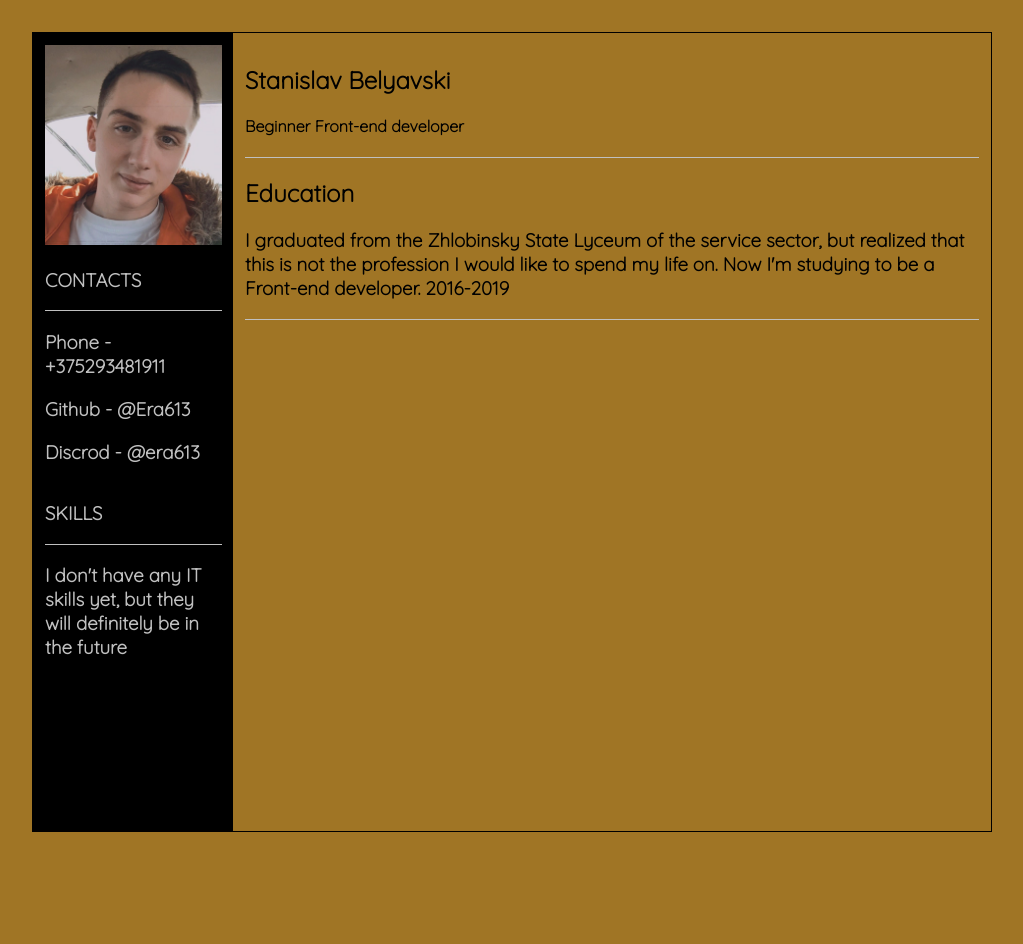
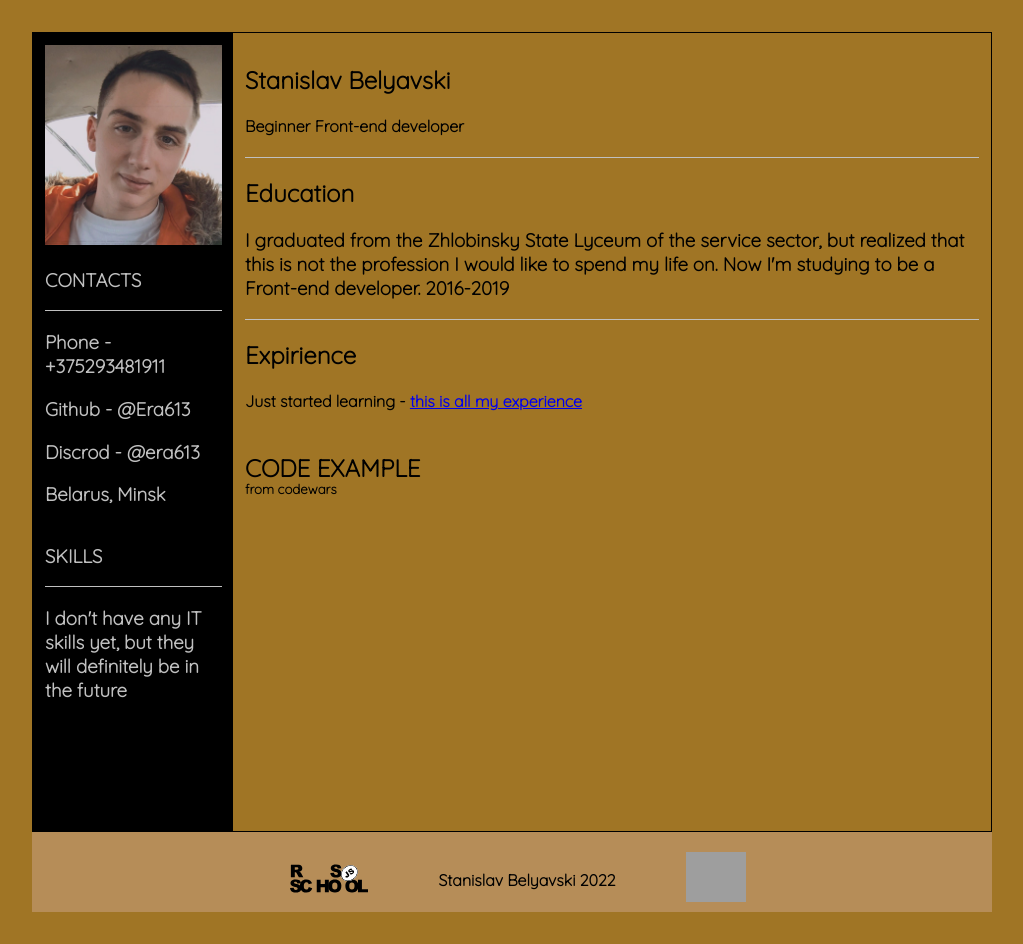
Before and after one commit to Era613/rsschool-cv, a plain HTML site: page index.html in a window 1280 px wide. Shown: the whole page, without its empty margins (128-1151 px from the left). Before the commit the page ends 864 px from the top, so only its background shows below. Drawn offline with Linux system fonts and the light colour scheme; grey boxes are pictures that could not be loaded.

Commit message:
feat: add footer

```diff
--- a/css/style.css
+++ b/css/style.css
@@ -73,3 +73,51 @@ body {
     width: 100%;
     background-color: silver;
 }
+
+
+.line_code {
+    height: 1px;
+    width: 100%;
+    background-color: silver);
+}
+
+.code_text {
+    margin-top: -3%;
+}
+
+.footer_container {
+    margin: 0 auto;
+    max-width: 1024px;
+    display: flex;
+    justify-content: space-around;
+    background-color: #b68d58;
+    max-height: 80px;
+  }
+
+  .footer_links {
+    align-items: center;
+    display: flex;
+    gap: 70px;
+    list-style: none;
+    padding: 10px;
+    margin: 0 auto;
+  }
+
+  .footer_logo-item {
+    display: block;
+    padding-top: 12px;
+    padding-left: 12px;
+    width: 90px;
+    height: 90px;
+  }
+
+  .github_logo {
+    display: block;
+    padding-top: 10px;
+    width: 60px;
+    height: 60px;
+  }
+
+.footer_name {
+    margin-top: 15px;
+}
--- a/index.html
+++ b/index.html
@@ -25,6 +25,7 @@
                 <h3 class="phone">Phone - +375293481911</h3>
                 <h3 class="github">Github - @Era613</h3>
                 <h3 class="discord">Discrod - @era613</h3>
+                <h3 class="sity">Belarus, Minsk</h3>
         </div>
         <div class="skills">
             <h3 class="skills_text">SKILLS</h3>
@@ -43,10 +44,35 @@
             </div>
             <div class="expirience">
                 <div class="line_expirience"></div>
-                <h4></h4>
+                <h2>Expirience</h2>
+                <h4>Just started learning - <a href="https://github.com/Era613/rsschool-cv.git">this is all my experience</a></h4>
+            </div>
+            <div class="line_code"></div>
+            <div class="cod">
+                <h2>CODE EXAMPLE</h2>
+                <h5 class="code_text">from codewars</h5>
             </div>
 
         </section>
     </main>
+    <footer class="footer">
+        <div class="footer_container">
+          <ul class="footer_links">
+            <li class="footer_item">
+              <a class="rss__link" href="https://rs.school/js/">
+                <img class="footer_logo-item" src="images/rs_school_js.svg" alt="logo_rss">
+              </a>
+            </li>
+            <li class="footer_name">
+              <b>Stanislav Belyavski 2022</b>
+            </li>
+            <li class="footer_item">
+              <a class="github_logo-link" href="https://github.com/Era613">
+                <img class="github_logo" src="/images/Octocat.png" alt="My GitHub">
+              </a>
+            </li>
+          </ul>
+        </div>
+      </footer>
 </body>
 </html>
```
Also changed, not shown: images/5o6YcX82u6Y (1).ico (renamed from 5o6YcX82u6Y (1).ico), images/rs_school_js.svg (added), 1 other file.
